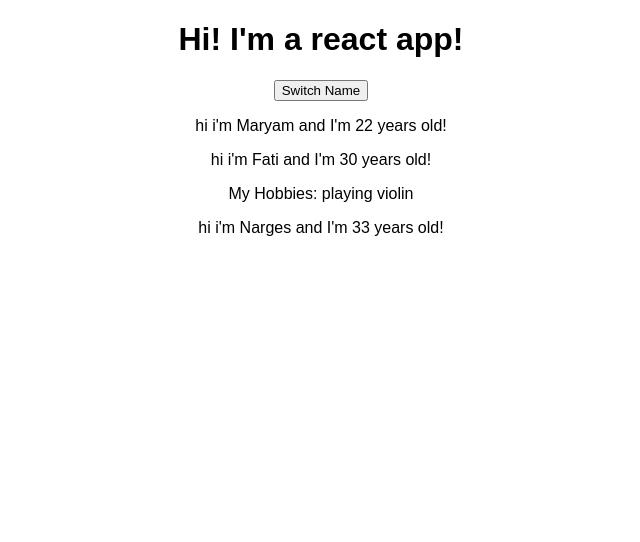
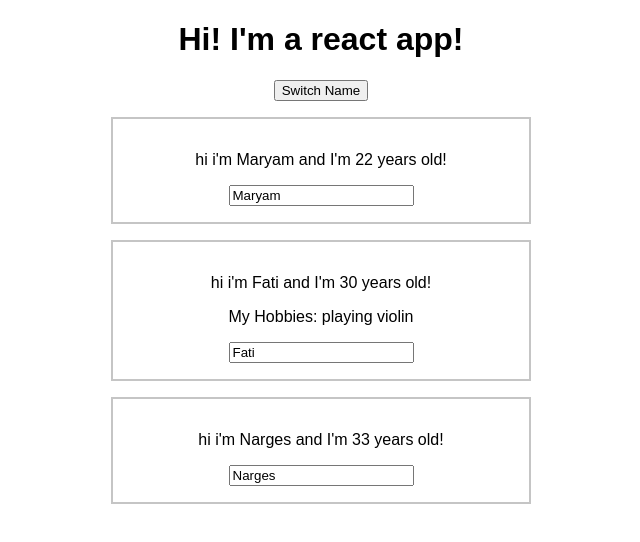
Before and after one commit to mimbele/react-playground, a React (Create React App) app: page / in a window 1280 px wide. Shown: the top 542 px of the page, without its empty margins (319-959 px from the left). Built offline with nearby package versions, Linux system fonts and the light colour scheme.

Commit message:
adding two-way binding and style

```diff
--- a/src/App.js
+++ b/src/App.js
@@ -12,23 +12,42 @@ const app = props => {
       ]
   })
 
-  const switchNameHandler = () => {
+  const switchNameHandler = (newName) => {
     setPersonsState({
       persons :[
         {name:"Maryam", age:22},
-        {name:"Fateme", age:30},
+        {name:newName, age:30},
         {name:"Narges", age:33}
       ]
     })
   }
 
+  const changeNameHandler = (event) => {
+    setPersonsState({
+      persons :[
+        {name:"Maryam", age:22},
+        {name:event.target.value, age:30},
+        {name:"Narges", age:33}
+      ]
+    })
+  }
+
+
   return (
     <div className="App">
       <h1>Hi! I'm a react app!</h1>
-      <button onClick={switchNameHandler}>Switch Name</button>
-      <Person name={currentPersonsState.persons[0].name} age={currentPersonsState.persons[0].age}/>
-      <Person name={currentPersonsState.persons[1].name} age={currentPersonsState.persons[1].age}>My Hobbies: playing violin</Person>
-      <Person name={currentPersonsState.persons[2].name} age={currentPersonsState.persons[2].age}/>
+      <button onClick={() => switchNameHandler("Fatemeh")}>Switch Name</button>
+      <Person
+        name={currentPersonsState.persons[0].name}
+        age={currentPersonsState.persons[0].age}/>
+      <Person
+        name={currentPersonsState.persons[1].name}
+        age={currentPersonsState.persons[1].age}
+        click={() => switchNameHandler("Fatiiiiii")}
+        change={changeNameHandler}>My Hobbies: playing violin</Person>
+      <Person
+        name={currentPersonsState.persons[2].name}
+        age={currentPersonsState.persons[2].age}/>
     </div>
     // React.createElement('div', {className:'App'}, React.createElement('h1',null, "Hi! I'm a react app!"))
   );
--- /dev/null
+++ b/src/Person/Person.css
@@ -0,0 +1,8 @@
+.Person {
+    width: 30%;
+    margin: 16px auto;
+    border: 2px solid rgb(197, 197, 197);
+    box-shadow: 2px solid rgb(119, 119, 119);
+    text-align: center;
+    padding: 16px;
+}
--- a/src/Person/Person.js
+++ b/src/Person/Person.js
@@ -1,10 +1,12 @@
 import React from 'react'
+import "./Person.css"
 
 const person = (props) => {
     return (
-        <div>
-            <p>hi i'm {props.name} and I'm {props.age} years old!</p>
+        <div className="Person">
+            <p onClick={props.click}>hi i'm {props.name} and I'm {props.age} years old!</p>
             <p>{props.children}</p>
+            <input type="text" onChange={props.change} value={props.name}/>
         </div>
     )
 }
```
